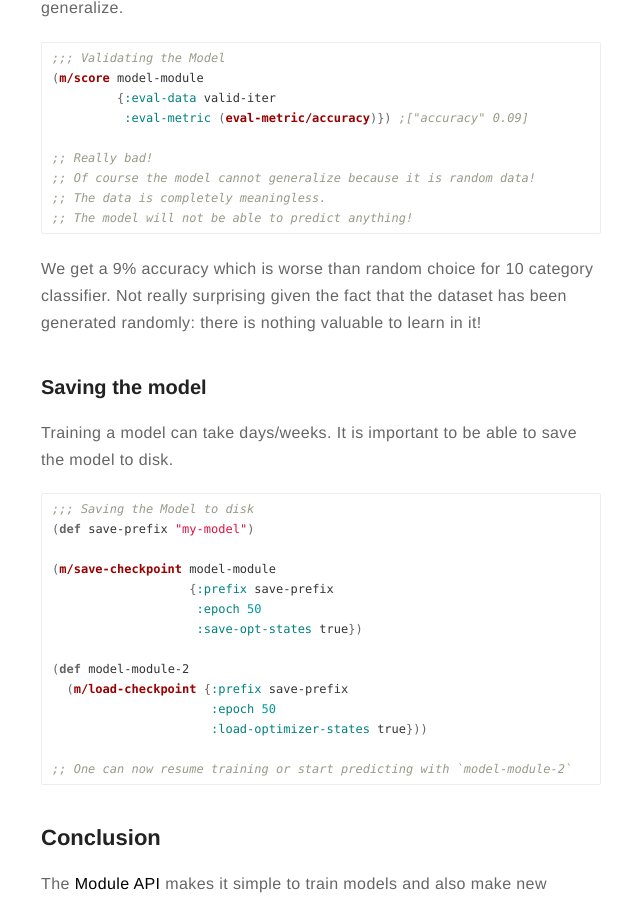
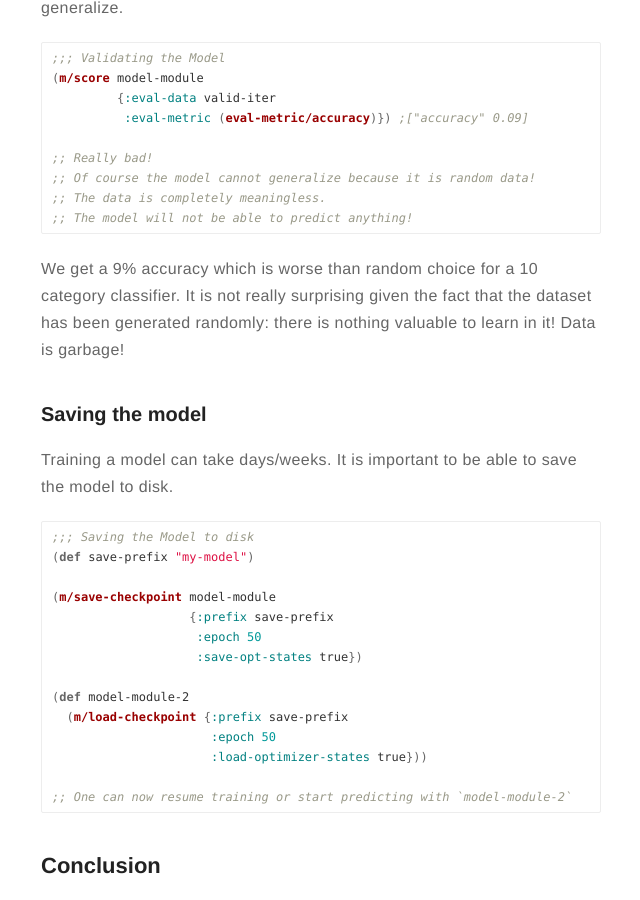
Before and after one commit to Chouffe/chouffe.github.com, a Jekyll site: the page built from _posts/2019-03-01-mxnet-made-simple-module-api.markdown, in a window 1280 px wide and 900 px high, scrolled down 5507 px. Shown: the whole window, without its empty margins (319-959 px from the left). Built offline with Jekyll 4.4.1, drawn with Linux system fonts in a browser that asks for light colours; some of the changed text lies outside the part shown.

Commit message:
[posts] fix typos

````diff
--- a/_posts/2019-03-01-mxnet-made-simple-module-api.markdown
+++ b/_posts/2019-03-01-mxnet-made-simple-module-api.markdown
@@ -216,7 +216,7 @@ We always need to validate the model accuracy on a data set that has not been se
 ;; The model will not be able to predict anything!
 ```
 
-We get a 9% accuracy which is worse than random choice for 10 category classifier. Not really surprising given the fact that the dataset has been generated randomly: there is nothing valuable to learn in it!
+We get a 9% accuracy which is worse than random choice for a 10 category classifier. It is not really surprising given the fact that the dataset has been generated randomly: there is nothing valuable to learn in it! Data is garbage!
 
 ### Saving the model
 
--- a/_posts/2019-03-01-mxnet-made-simple-ndarrays-api.markdown
+++ b/_posts/2019-03-01-mxnet-made-simple-ndarrays-api.markdown
@@ -64,7 +64,7 @@ With `0s` or `1s` values
   )
 ```
 
-#### Set NDarray Type
+#### Set NDArray Type
 
 An `NDArray` holds 32-bit floats by default
 ```clojure
--- a/_posts/2019-03-01-mxnet-made-simple-symbol-api.markdown
+++ b/_posts/2019-03-01-mxnet-made-simple-symbol-api.markdown
@@ -89,7 +89,7 @@ The two computation graphs are identical. They both describe the same computatio
 ### Binding NDArrays to Symbols
 
 Now that the computation graph for `E` is defined, one would like to actually use it to make some calculations.
-Before being able to run the graph, we need to bind `NDArrays` to the dependencies of the computation Graph `E`. In our case, we need to bind `NDarrays` for `A`, `B`, `C` and `D`.
+Before being able to run the graph, we need to bind `NDArrays` to the dependencies of the computation Graph `E`. In our case, we need to bind `NDArrays` for `A`, `B`, `C` and `D`.
 
 Lets bind the following values to the symbols:
 
````
Also changed, not shown: other parts of _posts/2019-03-01-mxnet-made-simple-module-api.markdown (+4 -4 lines), other parts of _posts/2019-03-01-mxnet-made-simple-symbol-api.markdown (+1 -1 lines).
